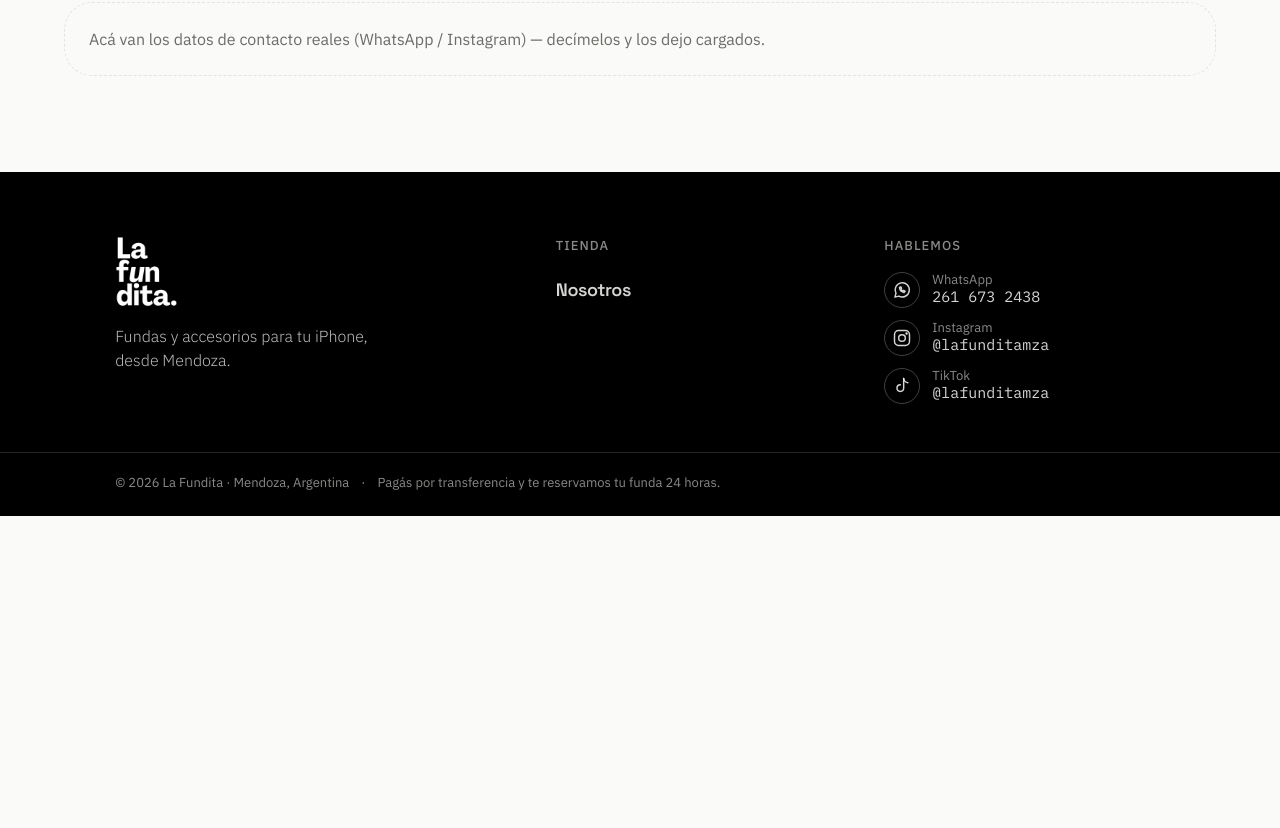
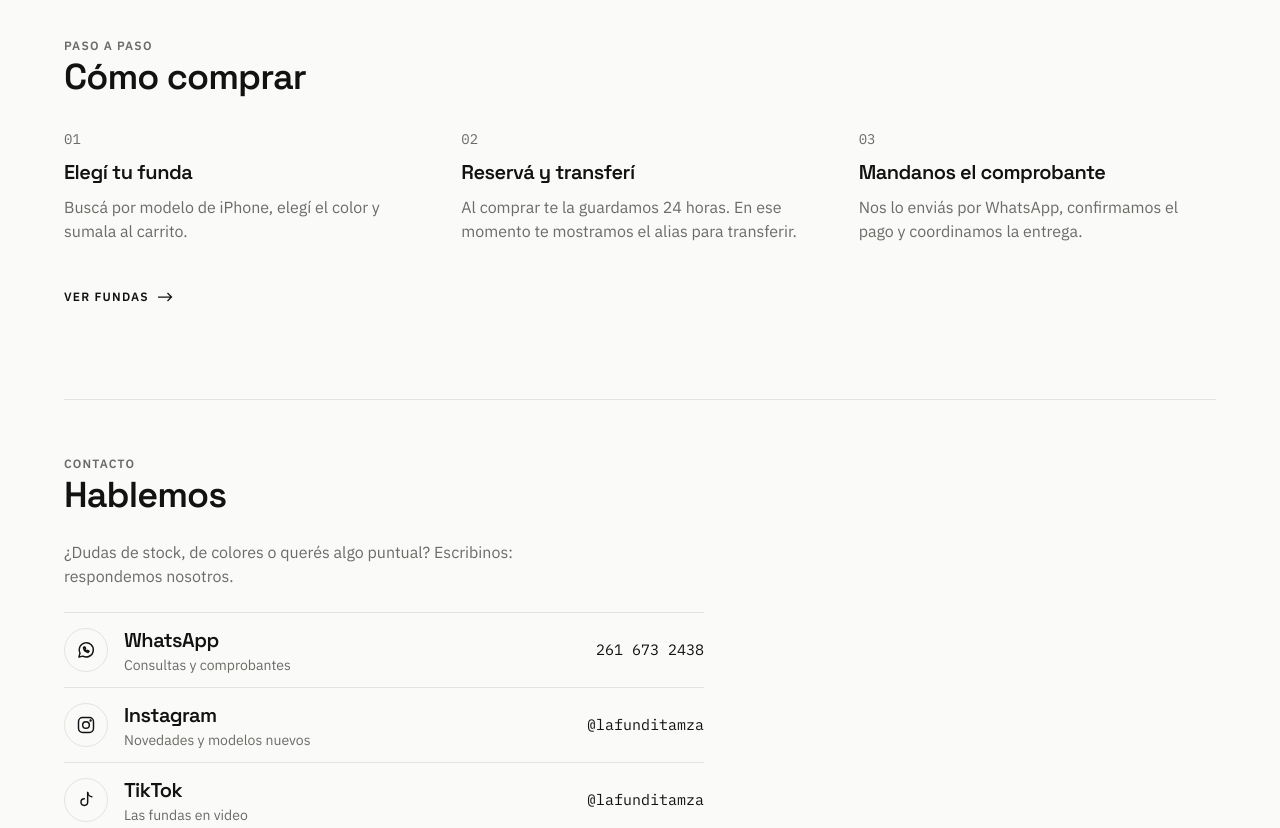
Before and after one commit to matiFernandezz/lafunditamendoza, a Next.js app in the folder frontend/: page /nosotros in a window 1280 px wide. Shown: the part 512-1340 px from the top of the page. Before the commit the page ends 1028 px from the top, so only its background shows below. Built offline with nearby package versions, Linux system fonts and the light colour scheme; no server answers; the database is empty.

Commit message:
feat(tienda): página Nosotros con cómo comprar y contacto
Co-Authored-By: Claude Opus 5.5 <noreply@anthropic.com>

```diff
--- a/frontend/src/app/nosotros/page.tsx
+++ b/frontend/src/app/nosotros/page.tsx
@@ -1,33 +1,107 @@
 import type { Metadata } from "next";
+import Link from "next/link";
+import ArrowMark from "@/components/ArrowMark";
+import SectionHeading from "@/components/SectionHeading";
+import { InstagramIcon, TikTokIcon, WhatsAppIcon } from "@/components/SocialIcons";
+import { INSTAGRAM, RESERVATION_HOURS, TIKTOK, WHATSAPP } from "@/lib/storeConfig";
 
 export const metadata: Metadata = {
   title: "Nosotros | La Fundita",
+  description: "Quiénes somos, cómo comprar y dónde encontrarnos: WhatsApp, Instagram y TikTok.",
 };
+
+const STEPS = [
+  {
+    title: "Elegí tu funda",
+    text: "Buscá por modelo de iPhone, elegí el color y sumala al carrito.",
+  },
+  {
+    title: "Reservá y transferí",
+    text: `Al comprar te la guardamos ${RESERVATION_HOURS} horas. En ese momento te mostramos el alias para transferir.`,
+  },
+  {
+    title: "Mandanos el comprobante",
+    text: "Nos lo enviás por WhatsApp, confirmamos el pago y coordinamos la entrega.",
+  },
+];
+
+const CONTACTS = [
+  { network: "WhatsApp", note: "Consultas y comprobantes", icon: WhatsAppIcon, ...WHATSAPP },
+  { network: "Instagram", note: "Novedades y modelos nuevos", icon: InstagramIcon, ...INSTAGRAM },
+  { network: "TikTok", note: "Las fundas en video", icon: TikTokIcon, ...TIKTOK },
+];
 
 export default function NosotrosPage() {
   return (
-    <div className="space-y-10 md:space-y-14">
+    <div className="space-y-14 md:space-y-20">
+      <div className="space-y-8 md:space-y-10">
         <h1 className="font-display text-[clamp(2.5rem,10vw,4.5rem)] font-black leading-[0.98] tracking-[-0.03em]">
           Nosotros
         </h1>
 
         <div className="max-w-[52ch] space-y-5 text-lg leading-relaxed text-graphite">
           <p>
-          La Fundita nace de las ganas de vestir tu iPhone con algo que
-          realmente se sienta tuyo: fundas y accesorios elegidos y armados a
-          mano, uno por uno.
+            La Fundita nace de las ganas de vestir tu iPhone con algo que realmente se sienta tuyo:
+            fundas y accesorios elegidos y armados a mano, uno por uno.
           </p>
           <p>
-          Vendemos en ferias y por WhatsApp, así que si tenés dudas de stock,
-          combinaciones de color o querés encargar algo puntual, el mejor
-          camino es escribirnos directo.
+            Somos de Mendoza. Nos encontrás en ferias y acá en la web, donde ves lo que hay en stock
+            para tu modelo y lo reservás en el momento.
           </p>
         </div>
+      </div>
 
-      <div className="rounded-[28px] border border-dashed border-rule p-6 text-graphite">
-        Acá van los datos de contacto reales (WhatsApp / Instagram) — decímelos
-        y los dejo cargados.
+      <section aria-labelledby="como-comprar" className="space-y-8 border-t border-rule pt-10 md:pt-14">
+        <div id="como-comprar">
+          <SectionHeading label="Paso a paso" title="Cómo comprar" />
         </div>
+        <ol className="grid gap-8 md:grid-cols-3 md:gap-10">
+          {STEPS.map((step, index) => (
+            <li key={step.title} className="flex flex-col gap-2">
+              <span className="font-mono text-sm tabular-nums text-graphite">0{index + 1}</span>
+              <h3 className="font-display text-title font-semibold tracking-tight text-ink">{step.title}</h3>
+              <p className="max-w-[36ch] text-graphite">{step.text}</p>
+            </li>
+          ))}
+        </ol>
+        <Link
+          href="/"
+          className="group inline-flex min-h-11 items-center gap-2 text-xs font-semibold uppercase tracking-label text-ink"
+        >
+          Ver fundas
+          <ArrowMark className="h-2.5 w-4 transition-transform duration-200 group-hover:translate-x-1" strokeWidth={5} />
+        </Link>
+      </section>
+
+      <section aria-labelledby="hablemos" className="space-y-6 border-t border-rule pt-10 md:pt-14">
+        <div id="hablemos">
+          <SectionHeading label="Contacto" title="Hablemos" />
+        </div>
+        <p className="max-w-[52ch] text-graphite">
+          ¿Dudas de stock, de colores o querés algo puntual? Escribinos: respondemos nosotros.
+        </p>
+        <ul className="max-w-[640px] border-b border-rule">
+          {CONTACTS.map((c) => (
+            <li key={c.network} className="border-t border-rule">
+              <a
+                href={c.url}
+                target="_blank"
+                rel="noopener noreferrer"
+                className="group flex min-h-[72px] items-center gap-4 py-3"
+              >
+                <span className="flex size-11 shrink-0 items-center justify-center rounded-full border border-rule text-ink transition-colors duration-200 group-hover:border-ink group-hover:bg-ink group-hover:text-paper">
+                  <c.icon />
+                </span>
+                <span className="flex min-w-0 flex-1 flex-col">
+                  <span className="font-display text-title font-semibold tracking-tight text-ink">{c.network}</span>
+                  <span className="text-sm text-graphite">{c.note}</span>
+                </span>
+                <span className="shrink-0 font-mono text-[15px] text-ink">{c.handle}</span>
+              </a>
+            </li>
+          ))}
+        </ul>
+      </section>
     </div>
   );
 }
--- a/frontend/src/components/SiteFooter.tsx
+++ b/frontend/src/components/SiteFooter.tsx
@@ -1,45 +1,13 @@
 import Link from "next/link";
-import { RESERVATION_HOURS, STORE_WHATSAPP } from "@/lib/storeConfig";
+import { INSTAGRAM, RESERVATION_HOURS, TIKTOK, WHATSAPP } from "@/lib/storeConfig";
 import Logo from "./Logo";
+import { InstagramIcon, TikTokIcon, WhatsAppIcon } from "./SocialIcons";
 
 // Pie de la tienda: mismo negro y mismo padding lateral que el header, para
 // que la página abra y cierre igual. Tres columnas en desktop (marca, tienda,
 // contacto) y una debajo de la otra en mobile.
 
 type FooterLink = { key: string; label: string; href: string };
-
-const INSTAGRAM = { url: "https://www.instagram.com/lafunditamza/", handle: "@lafunditamza" };
-const TIKTOK = { url: "https://www.tiktok.com/@lafunditamza", handle: "@lafunditamza" };
-const WHATSAPP = { url: `https://wa.me/${STORE_WHATSAPP}`, handle: "261 673 2438" };
-
-// lucide ya no trae logos de marcas: van como SVG propios, del mismo trazo fino.
-function InstagramIcon() {
-  return (
-    <svg viewBox="0 0 24 24" fill="none" stroke="currentColor" strokeWidth="1.75" strokeLinecap="round" strokeLinejoin="round" aria-hidden="true" className="size-5">
-      <rect x="3" y="3" width="18" height="18" rx="5" />
-      <circle cx="12" cy="12" r="4" />
-      <circle cx="17.5" cy="6.5" r="0.6" fill="currentColor" />
-    </svg>
-  );
-}
-
-function TikTokIcon() {
-  return (
-    <svg viewBox="0 0 24 24" fill="none" stroke="currentColor" strokeWidth="1.75" strokeLinecap="round" strokeLinejoin="round" aria-hidden="true" className="size-5">
-      <path d="M14 3v11.5a4 4 0 1 1-4-4" />
-      <path d="M14 3c.4 2.6 2.2 4.6 5 5" />
-    </svg>
-  );
-}
-
-function WhatsAppIcon() {
-  return (
-    <svg viewBox="0 0 24 24" fill="none" stroke="currentColor" strokeWidth="1.75" strokeLinecap="round" strokeLinejoin="round" aria-hidden="true" className="size-5">
-      <path d="M3.5 20.5l1.3-4.6A8.5 8.5 0 1 1 8.2 19.3z" />
-      <path d="M9 8.8c0 3 2.4 5.6 5.4 6.1l1.3-1.5-1.9-1-0.9 0.8c-1-.4-1.8-1.2-2.2-2.2l0.8-0.9-1-1.9z" />
-    </svg>
-  );
-}
 
 const HEADING = "text-[13px] font-medium uppercase tracking-[0.08em] text-paper/55";
 const LINK = "transition-colors duration-200 hover:text-paper";
--- /dev/null
+++ b/frontend/src/components/SocialIcons.tsx
@@ -0,0 +1,41 @@
+// lucide ya no trae logos de marcas: van como SVG propios, del mismo trazo fino.
+// Los usan el footer y la página Nosotros.
+
+const PROPS = {
+  viewBox: "0 0 24 24",
+  fill: "none",
+  stroke: "currentColor",
+  strokeWidth: 1.75,
+  strokeLinecap: "round",
+  strokeLinejoin: "round",
+  "aria-hidden": true,
+  className: "size-5",
+} as const;
+
+export function InstagramIcon() {
+  return (
+    <svg {...PROPS}>
+      <rect x="3" y="3" width="18" height="18" rx="5" />
+      <circle cx="12" cy="12" r="4" />
+      <circle cx="17.5" cy="6.5" r="0.6" fill="currentColor" />
+    </svg>
+  );
+}
+
+export function TikTokIcon() {
+  return (
+    <svg {...PROPS}>
+      <path d="M14 3v11.5a4 4 0 1 1-4-4" />
+      <path d="M14 3c.4 2.6 2.2 4.6 5 5" />
+    </svg>
+  );
+}
+
+export function WhatsAppIcon() {
+  return (
+    <svg {...PROPS}>
+      <path d="M3.5 20.5l1.3-4.6A8.5 8.5 0 1 1 8.2 19.3z" />
+      <path d="M9 8.8c0 3 2.4 5.6 5.4 6.1l1.3-1.5-1.9-1-0.9 0.8c-1-.4-1.8-1.2-2.2-2.2l0.8-0.9-1-1.9z" />
+    </svg>
+  );
+}
--- a/frontend/src/lib/storeConfig.ts
+++ b/frontend/src/lib/storeConfig.ts
@@ -11,4 +11,9 @@ export const TRANSFER = {
 // WhatsApp de la tienda (+54 9 261 673 2438), formato de wa.me: sin "+" ni espacios.
 export const STORE_WHATSAPP = "5492616732438";
 
+// Contacto y redes (footer y página Nosotros).
+export const WHATSAPP = { url: `https://wa.me/${STORE_WHATSAPP}`, handle: "261 673 2438" };
+export const INSTAGRAM = { url: "https://www.instagram.com/lafunditamza/", handle: "@lafunditamza" };
+export const TIKTOK = { url: "https://www.tiktok.com/@lafunditamza", handle: "@lafunditamza" };
+
 export const RESERVATION_HOURS = 24;
```
Lines whose indentation alone changed are shown as unchanged.
